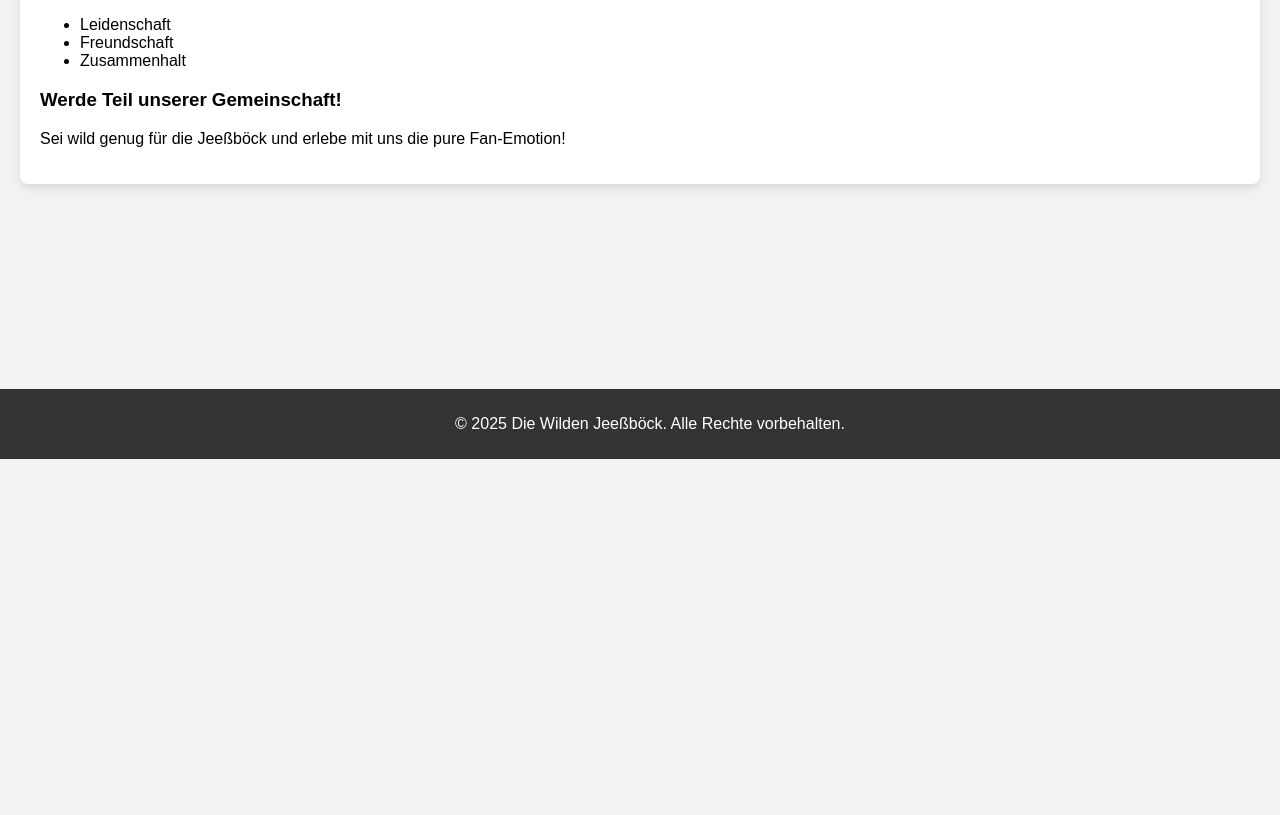
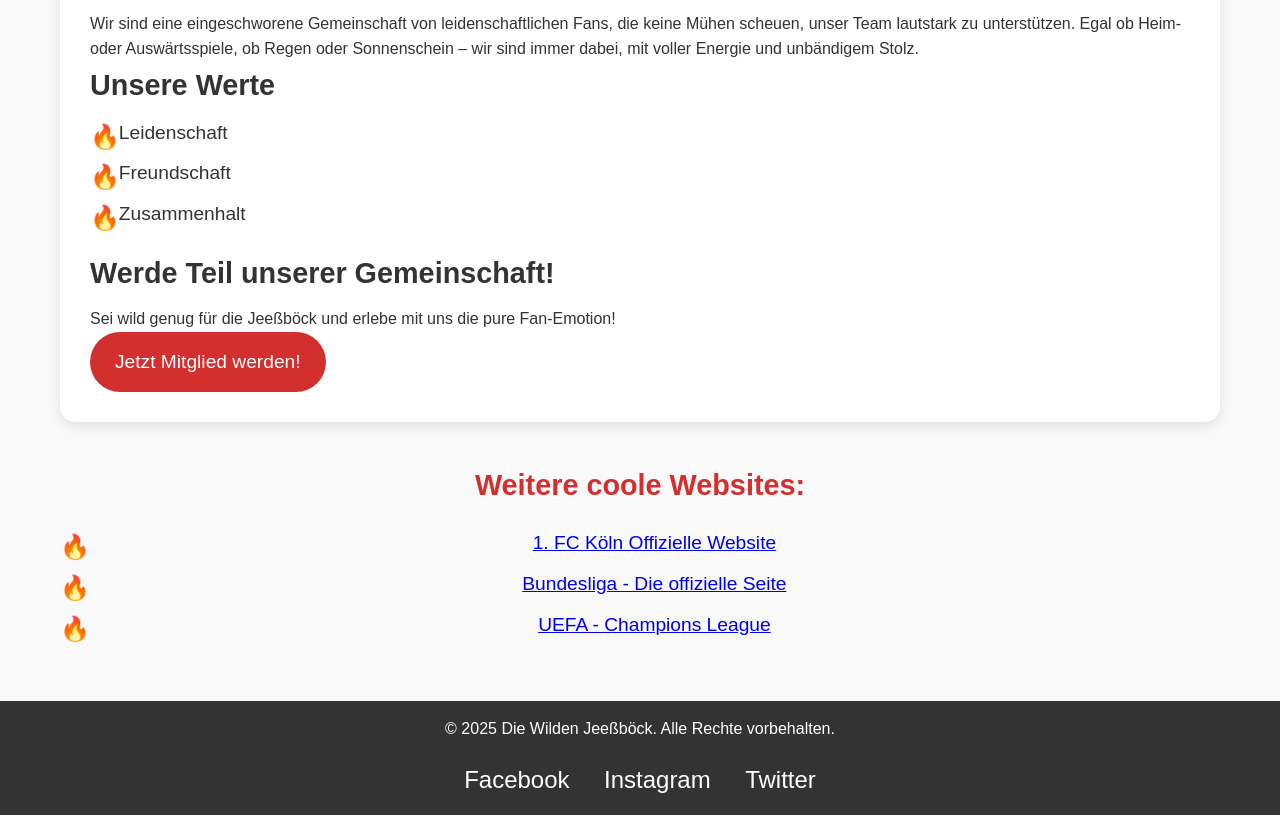
Before and after one commit to LukVGL/testrtt, a plain HTML site: page index.html in a window 1280 px wide. Shown: the part 341-1156 px from the top of the page. Before the commit the page ends 800 px from the top, so only its background shows below. Drawn offline with Linux system fonts and the light colour scheme.

Commit message:
index.html

```diff
--- a/index.html
+++ b/index.html
@@ -5,38 +5,120 @@
     <meta name="viewport" content="width=device-width, initial-scale=1.0">
     <title>Die Wilden Jeeßböck - Fanclub</title>
     <style>
-        body {
-            font-family: Arial, sans-serif;
+        * {
             margin: 0;
             padding: 0;
-            background-color: #f2f2f2;
+            box-sizing: border-box;
+        }
+        body {
+            font-family: 'Arial', sans-serif;
+            background-color: #f9f9f9;
+            color: #333;
+            line-height: 1.6;
         }
         header {
-            background-color: #d42f2f;
+            background: linear-gradient(45deg, #d42f2f, #ff4c4c);
             color: white;
-            padding: 20px;
+            padding: 40px 20px;
             text-align: center;
+            box-shadow: 0 4px 8px rgba(0, 0, 0, 0.2);
+        }
+        header h1 {
+            font-size: 3rem;
+            margin-bottom: 10px;
+        }
+        header p {
+            font-size: 1.2rem;
         }
         main {
-            padding: 20px;
-        }
-        h1, h2 {
-            color: #d42f2f;
+            padding: 40px 20px;
+            max-width: 1200px;
+            margin: 0 auto;
         }
         .content {
             background-color: white;
-            padding: 20px;
-            border-radius: 8px;
-            box-shadow: 0 4px 8px rgba(0, 0, 0, 0.1);
+            padding: 30px;
+            border-radius: 15px;
+            box-shadow: 0 4px 12px rgba(0, 0, 0, 0.1);
+            margin-bottom: 40px;
+        }
+        h2 {
+            color: #d42f2f;
+            font-size: 2.5rem;
+            margin-bottom: 20px;
+        }
+        h3 {
+            color: #333;
+            font-size: 1.8rem;
+            margin-bottom: 10px;
+        }
+        ul {
+            margin-bottom: 20px;
+        }
+        ul li {
+            margin-bottom: 10px;
+            font-size: 1.2rem;
+            list-style-type: none;
+            padding-left: 1.5em;
+            position: relative;
+        }
+        ul li::before {
+            content: "🔥";
+            position: absolute;
+            left: 0;
+            font-size: 1.5rem;
+        }
+        .btn {
+            display: inline-block;
+            background-color: #d42f2f;
+            color: white;
+            padding: 15px 25px;
+            border-radius: 30px;
+            font-size: 1.2rem;
+            text-decoration: none;
+            text-align: center;
+            transition: background-color 0.3s;
+        }
+        .btn:hover {
+            background-color: #ff4c4c;
         }
         footer {
             background-color: #333;
             color: white;
+            padding: 15px;
             text-align: center;
-            padding: 10px;
-            position: fixed;
-            width: 100%;
-            bottom: 0;
+            position: relative;
+        }
+        footer p {
+            font-size: 1rem;
+        }
+        .social-links {
+            margin-top: 20px;
+        }
+        .social-links a {
+            color: white;
+            font-size: 1.5rem;
+            margin: 0 15px;
+            text-decoration: none;
+            transition: color 0.3s;
+        }
+        .social-links a:hover {
+            color: #d42f2f;
+        }
+        .websites {
+            margin-top: 30px;
+            text-align: center;
+        }
+        .websites h3 {
+            color: #d42f2f;
+            margin-bottom: 20px;
+        }
+        .websites ul {
+            list-style-type: none;
+        }
+        .websites ul li {
+            font-size: 1.2rem;
+            margin-bottom: 10px;
         }
     </style>
 </head>
@@ -61,11 +143,26 @@
 
         <h3>Werde Teil unserer Gemeinschaft!</h3>
         <p>Sei wild genug für die Jeeßböck und erlebe mit uns die pure Fan-Emotion!</p>
+        <a href="#" class="btn">Jetzt Mitglied werden!</a>
+    </div>
+
+    <div class="websites">
+        <h3>Weitere coole Websites:</h3>
+        <ul>
+            <li><a href="https://www.fc-koeln.de" target="_blank">1. FC Köln Offizielle Website</a></li>
+            <li><a href="https://www.bundesliga.com" target="_blank">Bundesliga - Die offizielle Seite</a></li>
+            <li><a href="https://www.uefa.com" target="_blank">UEFA - Champions League</a></li>
+        </ul>
     </div>
 </main>
 
 <footer>
     <p>&copy; 2025 Die Wilden Jeeßböck. Alle Rechte vorbehalten.</p>
+    <div class="social-links">
+        <a href="https://www.facebook.com" target="_blank">Facebook</a>
+        <a href="https://www.instagram.com" target="_blank">Instagram</a>
+        <a href="https://www.twitter.com" target="_blank">Twitter</a>
+    </div>
 </footer>
 
 </body>
```
